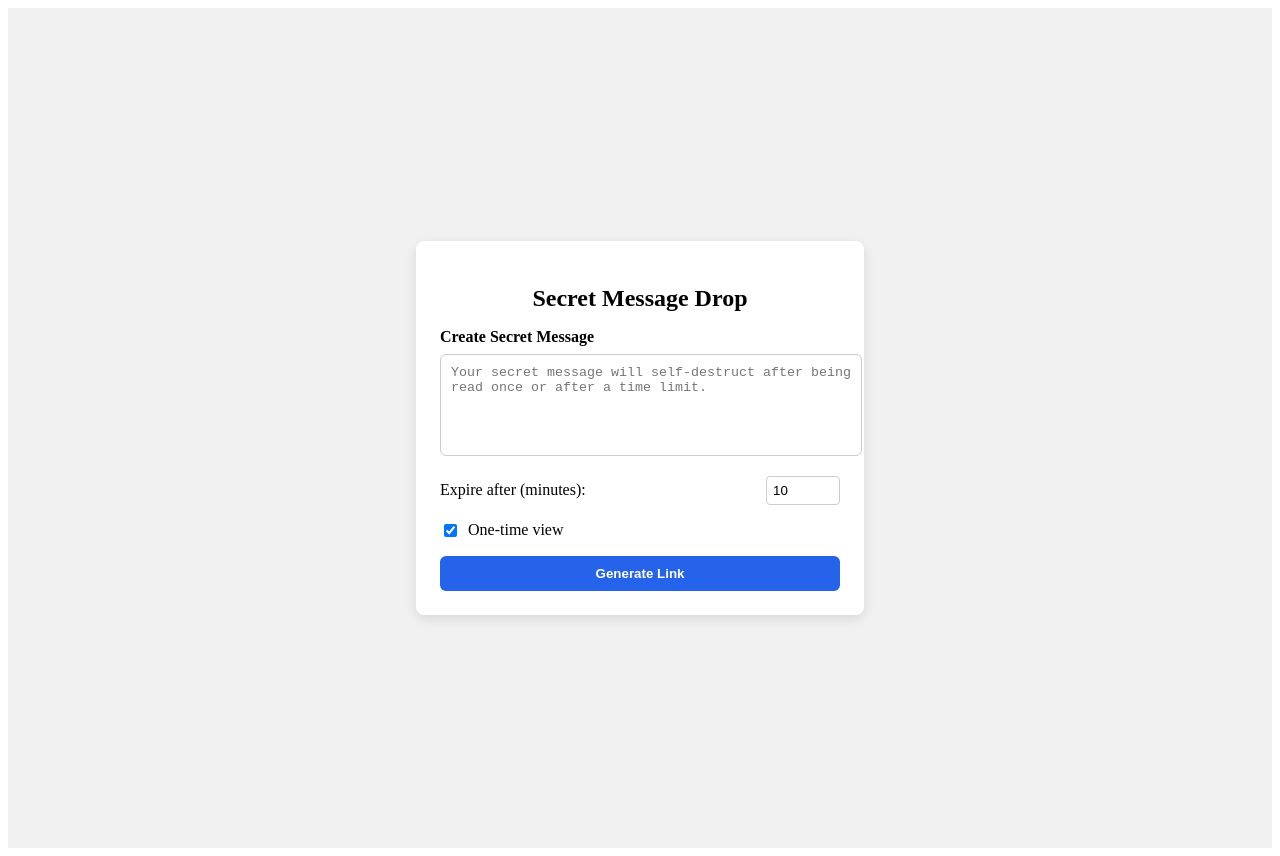
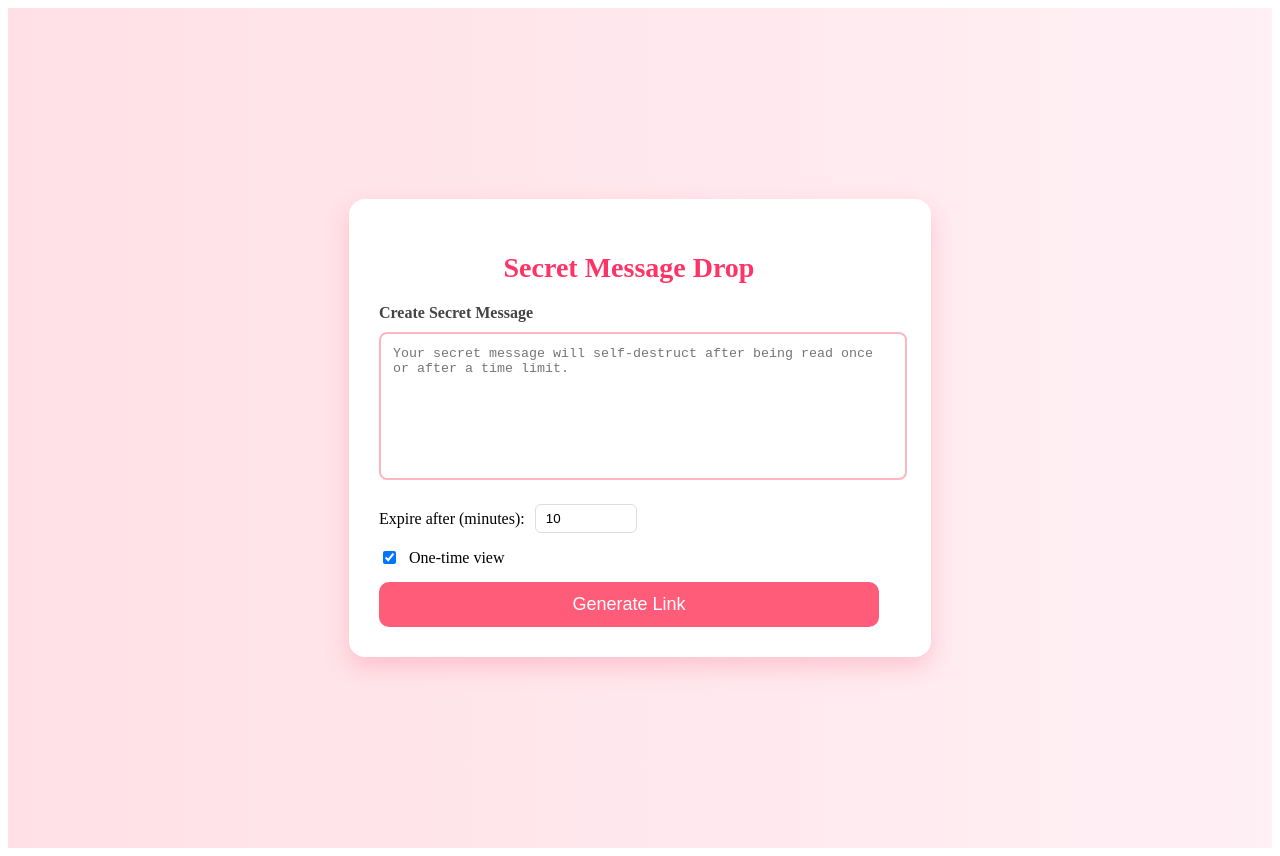
Before and after one commit to hemali-vaishnav/spy-masseger, a React (Create React App) app: page / in a window 1280 px wide. Built offline with nearby package versions, Linux system fonts and the light colour scheme.

Commit message:
Update spyMasseger.css

```diff
--- a/src/spyMasseger/spyMasseger.css
+++ b/src/spyMasseger/spyMasseger.css
@@ -2,85 +2,95 @@
   display: flex;
   justify-content: center;
   align-items: center;
-  background-color: #f1f1f1;
-  height: 100vh;
+  min-height: 100vh;
+  background: linear-gradient(to right, #ffe0e6, #fff0f5);
   padding: 20px;
 }
 
 .spy-card {
-  background: white;
-  border-radius: 8px;
-  box-shadow: 0 4px 12px rgba(0, 0, 0, 0.1);
-  padding: 24px;
-  max-width: 400px;
+  background: #ffffff;
+  border-radius: 16px;
+  padding: 30px 52px 30px 30px;
+  box-shadow: 0 10px 25px rgba(255, 105, 135, 0.3);
+  max-width: 500px;
   width: 100%;
+  animation: slideUp 0.6s ease;
 }
 
 .spy-title {
-  font-size: 24px;
-  font-weight: bold;
-  margin-bottom: 16px;
+  font-size: 28px;
+  color: #ff3366;
   text-align: center;
+  margin-bottom: 20px;
 }
 
 .spy-subtitle {
+  font-weight: bold;
+  margin-bottom: 10px;
   display: block;
-  font-weight: 600;
-  margin-bottom: 8px;
+  color: #444;
 }
 
 .spy-textarea {
   width: 100%;
-  height: 80px;
-  padding: 10px;
-  border-radius: 6px;
-  border: 1px solid #ccc;
-  margin-bottom: 16px;
+  height: 120px;
+  padding: 12px;
+  border: 2px solid #ffb6c1;
+  border-radius: 8px;
   resize: none;
+  margin-bottom: 20px;
 }
 
-.spy-row {
+.spy-row,
+.spy-checkbox-row {
+  margin-bottom: 15px;
   display: flex;
-  justify-content: space-between;
   align-items: center;
-  margin-bottom: 16px;
+  gap: 10px;
 }
 
 .spy-input {
-  width: 60px;
-  padding: 6px;
-  border-radius: 4px;
-  border: 1px solid #ccc;
-}
-
-.spy-checkbox-row {
-  display: flex;
-  align-items: center;
-  margin-bottom: 16px;
-  gap: 8px;
+  width: 80px;
+  padding: 6px 10px;
+  border: 1px solid #ddd;
+  border-radius: 6px;
 }
 
 .spy-button {
   width: 100%;
-  background-color: #2563eb;
+  background: #ff5c7a;
   color: white;
-  padding: 10px;
+  font-size: 18px;
+  padding: 12px;
   border: none;
-  border-radius: 6px;
-  font-weight: 600;
+  border-radius: 10px;
   cursor: pointer;
-  transition:  0.3s ease;
+  transition: background 0.3s ease;
 }
 
 .spy-button:hover {
-  background-color: #1e40af;
+  background: #ff3366;
 }
 
 .spy-link {
-  margin-top: 16px;
-  font-size: 14px;
-  display: flex;
-  align-items: center;
-  gap: 6px;
+  margin-top: 20px;
+  text-align: center;
   word-break: break-all;
+  animation: fadeIn 1s ease;
 }
+
+@keyframes slideUp {
+  0% {
+    transform: translateY(20px);
+    opacity: 0;
+  }
+  100% {
+    transform: translateY(0);
+    opacity: 1;
+  }
+}
+
+@keyframes fadeIn {
+  from { opacity: 0 }
+  to { opacity: 1 }
+}
```
